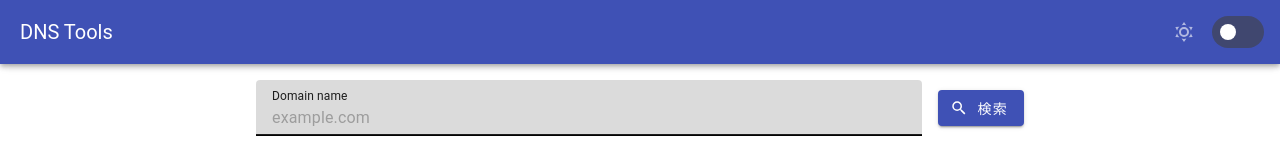
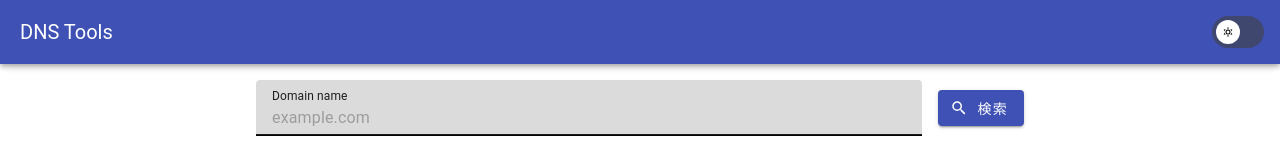
Before and after one commit to minetaro12/dns-tools, a Vue app in the folder web/: page / in a window 1280 px wide. Shown: the top 160 px of the page. Built offline with nearby package versions, Linux system fonts and the light colour scheme.

Commit message:
Headerコンポーネントのスイッチアイコンを修正

```diff
--- a/web/src/components/Header.vue
+++ b/web/src/components/Header.vue
@@ -11,7 +11,8 @@ const isDark = defineModel();
     <v-app-bar-title>DNS Tools </v-app-bar-title>
     <v-switch
       v-model="isDark"
-      :prepend-icon="isDark ? mdiWeatherNight : mdiWeatherSunny"
+      :true-icon="mdiWeatherNight"
+      :false-icon="mdiWeatherSunny"
       hide-details
       inset
       class="mr-4"
```
